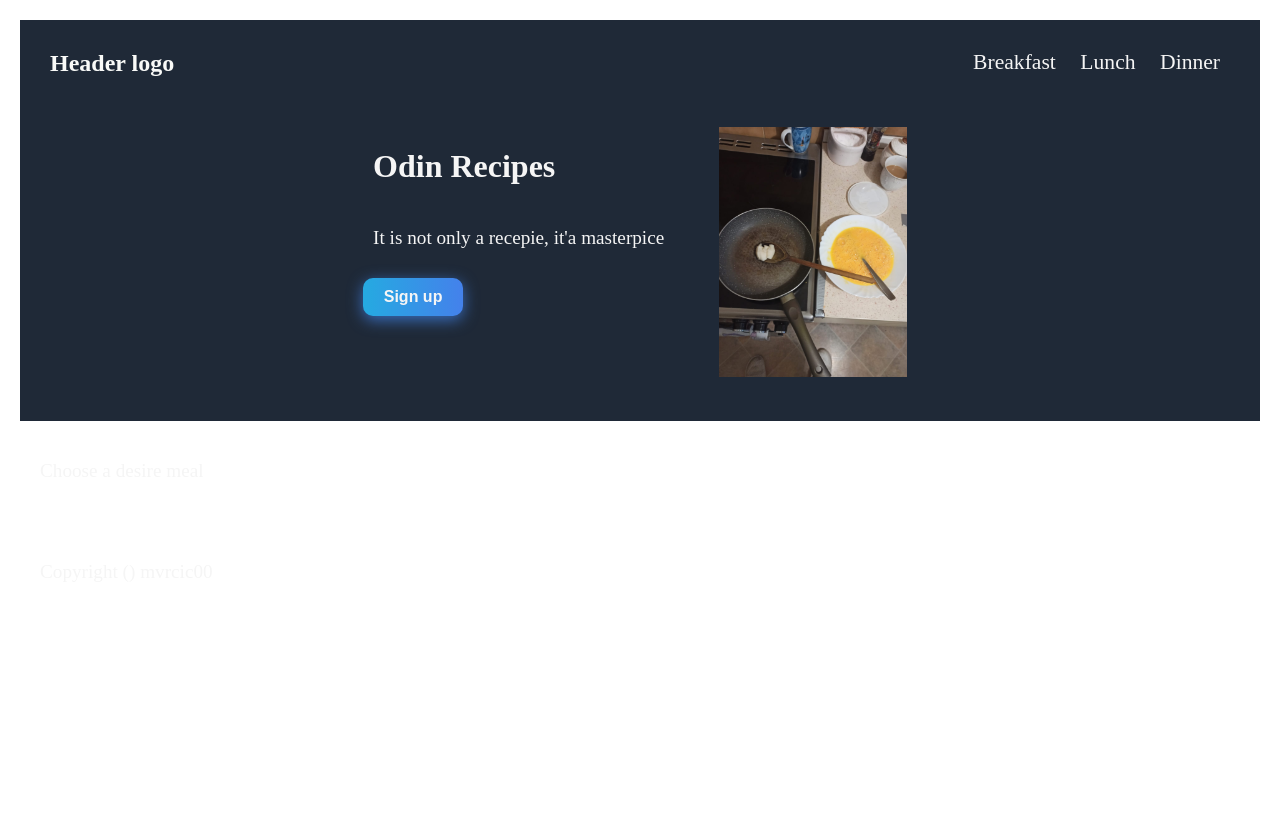
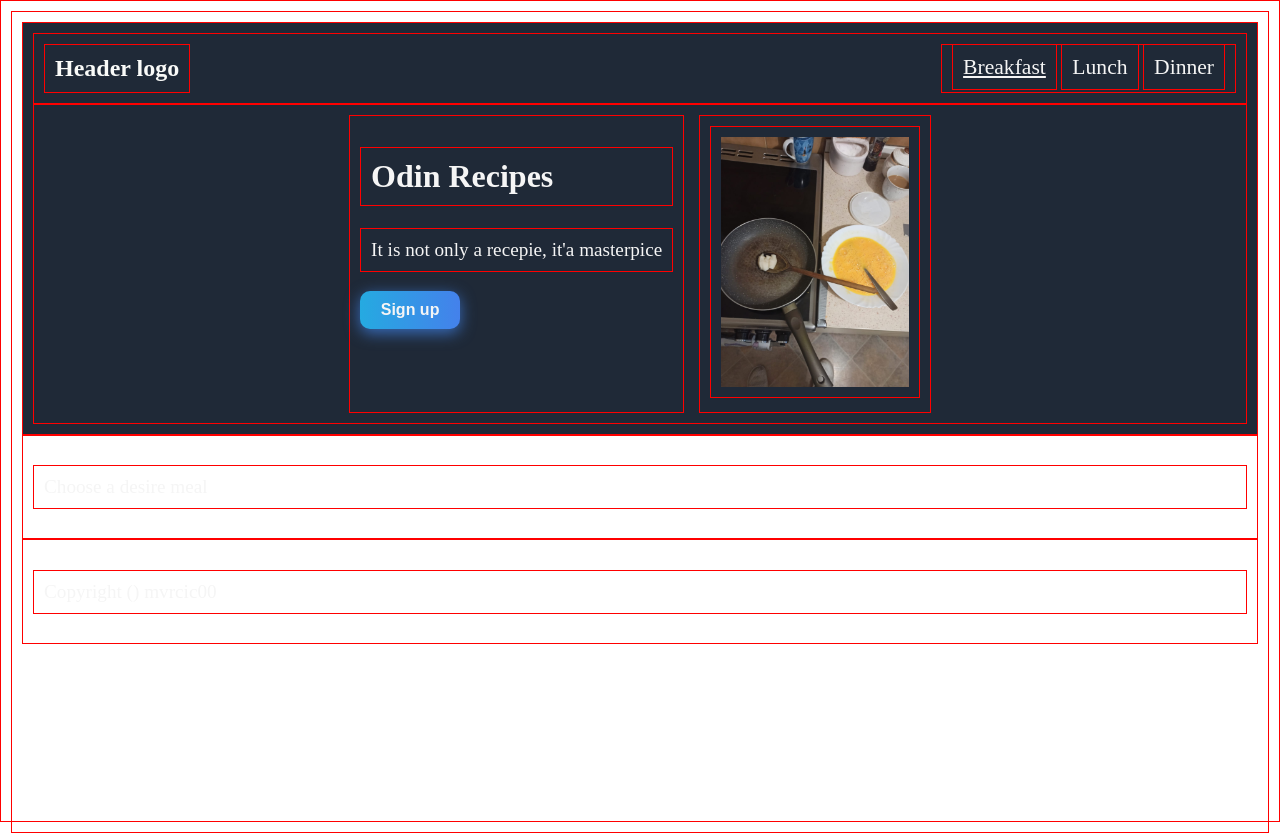
Before and after one commit to mvrcic00/odin-recipes, a plain HTML site: page index.html in a window 1280 px wide. In both pictures the pointer is over the link "Breakfast". Drawn offline with Linux system fonts and the light colour scheme.

Commit message:
Hover effect for header links

```diff
--- a/styles.css
+++ b/styles.css
@@ -1,6 +1,6 @@
 /*This segment is only for visualization!*/
 *{
-
+    border:1px solid red;
     padding: 10px;
     color:whitesmoke
 
@@ -50,6 +50,7 @@ width:fit-content;
 
 
 
+
 img{
     max-width: 250px;
     max-height: 250px;
@@ -68,6 +69,14 @@ img{
     font-size: 18px;
     color: #e5e7eb;
 }
+
+.link1:hover{   text-decoration: underline;     }
+
+.link2:hover{   text-decoration: underline;     }
+
+.link3:hover{   text-decoration: underline;     }
+
+
 
 
 button{
```
